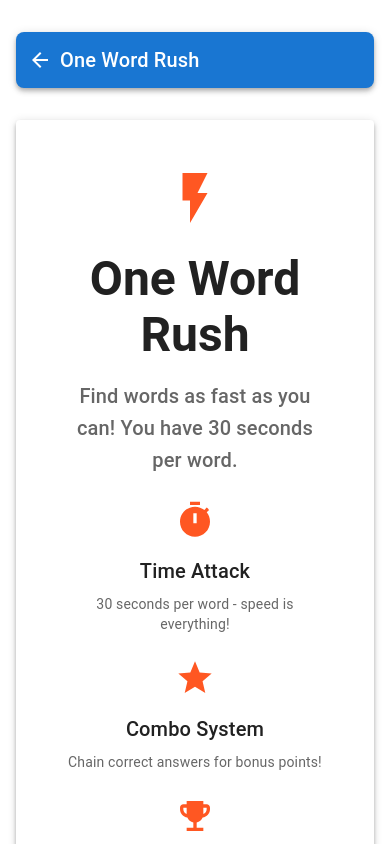
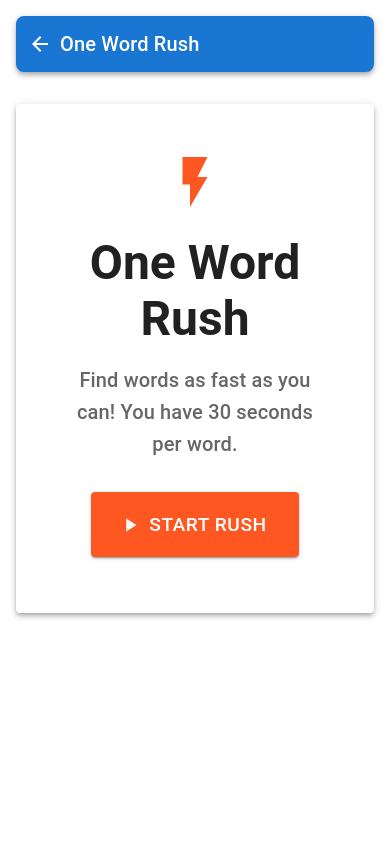
Before and after one commit to taco429/kitbash, a React (Vite) app: page /kitbash/word-search/one-word-rush in a window 390 px wide. Built offline with nearby package versions, Linux system fonts and the light colour scheme.

Commit message:
Improve mobile layout and scrolling for One Word Rush start screen
Co-authored-by: multibox2726 <multibox2726@gmail.com>

```diff
--- a/src/pages/OneWordRushPage.tsx
+++ b/src/pages/OneWordRushPage.tsx
@@ -389,9 +389,9 @@ export const OneWordRushPage = () => {
     handleSelectionEnd()
   }
 
-  // Prevent body scrolling on mobile word search
+  // Prevent body scrolling on mobile word search (only during game)
   useEffect(() => {
-    if (isMobile) {
+    if (isMobile && gameStarted) {
       document.body.style.overflow = 'hidden'
       document.body.style.height = '100vh'
       document.body.style.touchAction = 'none'
@@ -402,7 +402,7 @@ export const OneWordRushPage = () => {
         document.body.style.touchAction = ''
       }
     }
-  }, [isMobile])
+  }, [isMobile, gameStarted])
 
   // Global event handlers
   useEffect(() => {
@@ -580,7 +580,22 @@ export const OneWordRushPage = () => {
 
   if (!gameStarted) {
     return (
-      <Container maxWidth="md" sx={{ py: 4 }}>
+      <Container
+        maxWidth="md"
+        sx={{
+          py: 4,
+          minHeight: '100vh',
+          display: 'flex',
+          flexDirection: 'column',
+          overflowY: 'auto',
+          ...(isMobile && {
+            py: 2,
+            px: 2,
+            minHeight: 'auto',
+            height: 'auto'
+          })
+        }}
+      >
         <AppBar position="static" sx={{ mb: 4, borderRadius: 2 }}>
           <Toolbar>
             <IconButton edge="start" color="inherit" onClick={handleBack}>
@@ -592,9 +607,9 @@ export const OneWordRushPage = () => {
           </Toolbar>
         </AppBar>
 
-        <Card elevation={4} sx={{ textAlign: 'center', p: 4 }}>
+        <Card elevation={4} sx={{ textAlign: 'center', p: 4, flex: 1 }}>
           <CardContent>
-            <Box sx={{ mb: 3 }}>
+            <Box sx={{ mb: 4 }}>
               <FlashOn sx={{ fontSize: 60, color: '#ff5722', mb: 2 }} />
               <Typography variant="h3" gutterBottom sx={{ fontWeight: 'bold' }}>
                 One Word Rush
@@ -603,42 +618,6 @@ export const OneWordRushPage = () => {
                 Find words as fast as you can! You have 30 seconds per word.
               </Typography>
             </Box>
-
-            <Grid container spacing={3} sx={{ mb: 4 }}>
-              <Grid item xs={12} md={4}>
-                <Box>
-                  <TimerIcon sx={{ fontSize: 40, color: '#ff5722', mb: 1 }} />
-                  <Typography variant="h6" gutterBottom>
-                    Time Attack
-                  </Typography>
-                  <Typography variant="body2" color="text.secondary">
-                    30 seconds per word - speed is everything!
-                  </Typography>
-                </Box>
-              </Grid>
-              <Grid item xs={12} md={4}>
-                <Box>
-                  <StarIcon sx={{ fontSize: 40, color: '#ff5722', mb: 1 }} />
-                  <Typography variant="h6" gutterBottom>
-                    Combo System
-                  </Typography>
-                  <Typography variant="body2" color="text.secondary">
-                    Chain correct answers for bonus points!
-                  </Typography>
-                </Box>
-              </Grid>
-              <Grid item xs={12} md={4}>
-                <Box>
-                  <EmojiEvents sx={{ fontSize: 40, color: '#ff5722', mb: 1 }} />
-                  <Typography variant="h6" gutterBottom>
-                    Speed Bonus
-                  </Typography>
-                  <Typography variant="body2" color="text.secondary">
-                    Find words faster for extra points!
-                  </Typography>
-                </Box>
-              </Grid>
-            </Grid>
 
             <Button
               variant="contained"
```
